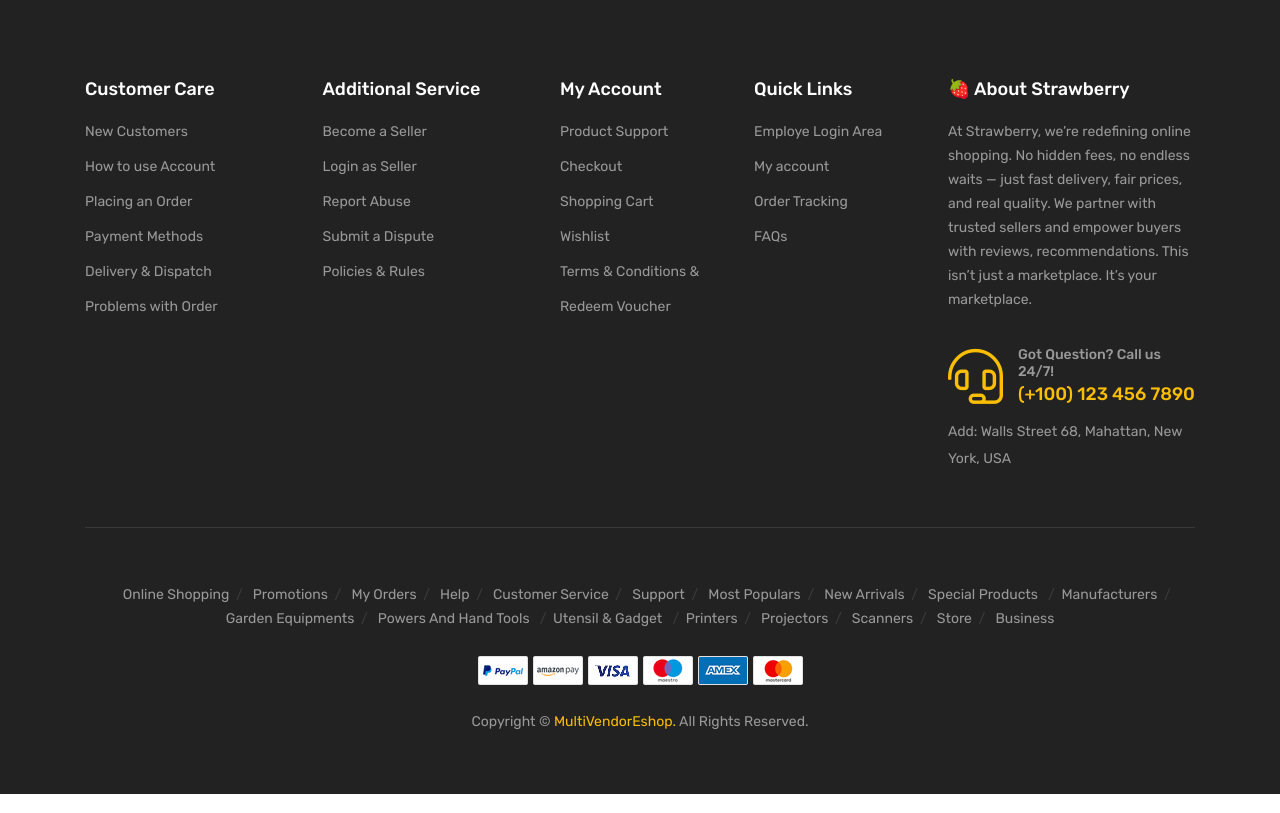
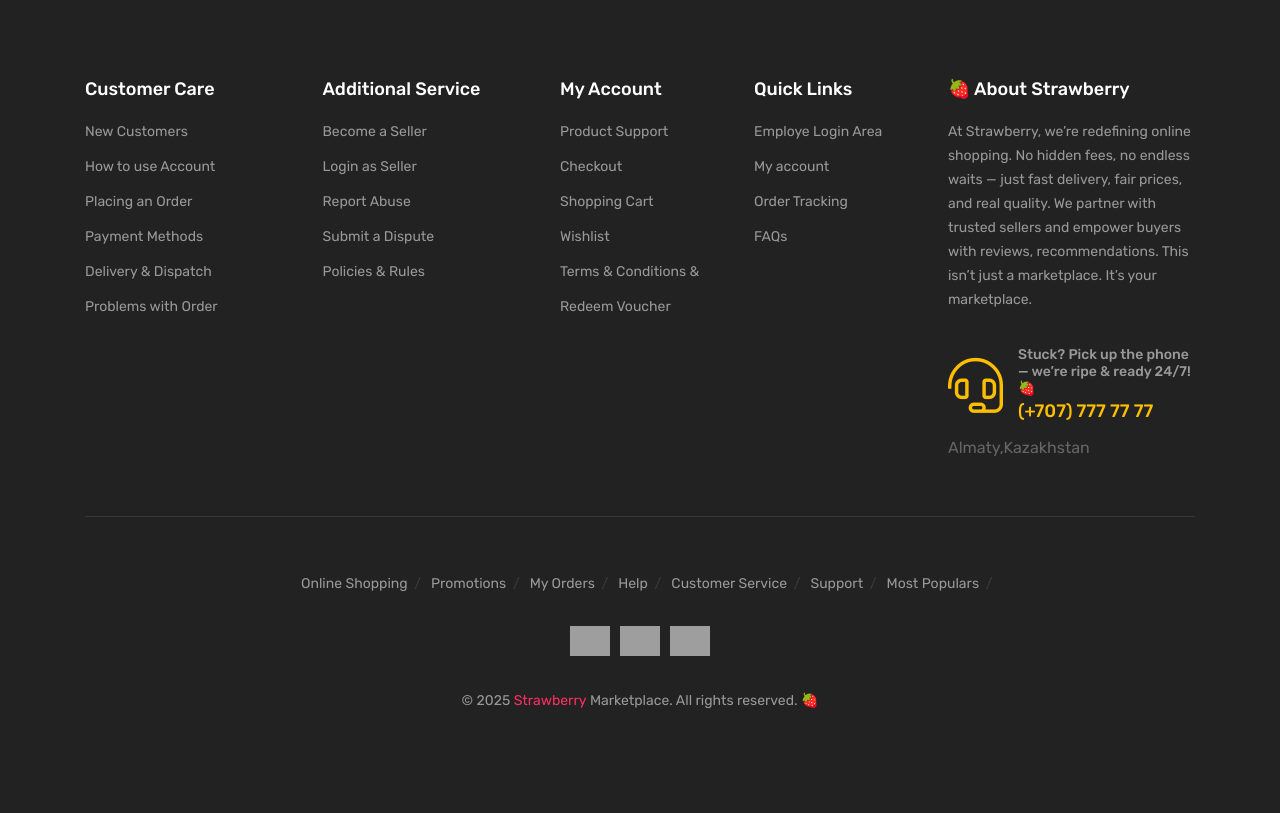
Before and after one commit to Asekeke/Strawberry1.2, a Django app: page /user/register/ in a window 1280 px wide. Shown: the part 1894-2707 px from the top of the page. Run offline with Django 4.2, Linux system fonts and the light colour scheme; some libraries are stand-ins or nearby versions; some web fonts are replaced; grey boxes are pictures that could not be loaded.

Commit message:
еще клубнички

```diff
--- a/templates/baseFiles/base.html
+++ b/templates/baseFiles/base.html
@@ -738,27 +738,25 @@ This isn’t just a marketplace. It’s your marketplace.
                               <i class="fal fa-headset"></i>
                             </div>
                             <div class="text">
-                              <h4>Got Question? Call us 24/7!</h4>
+                              <h4>Stuck? Pick up the phone — we’re ripe & ready 24/7! 🍓 </h4>
                               <span
-                                ><a href="tel:100-123-456-7890"
-                                  >(+100) 123 456 7890</a
+                                ><a href="tel:87077777777"
+                                  >(+707) 777 77 77 </a
                                 ></span
                               >
                             </div>
                           </div>
                           <div class="footer__info">
-                            <ul>
                               <li>
                                 <span
-                                  >Add:
+                                >
                                   <a
                                           target="_blank"
-                                    href="https://goo.gl/maps/c82DDZ8ALvL878Bv8"
-                                    >Walls Street 68, Mahattan, New York, USA</a
+                                          href="https://maps.app.goo.gl/cyB1bEzHhSqRzZaQ9"
+                                  >Almaty,Kazakhstan</a
                                   ></span
                                 >
                               </li>
-                            </ul>
                           </div>
                         </div>
                       </div>
@@ -783,31 +781,41 @@ This isn’t just a marketplace. It’s your marketplace.
                       <a href="#">Customer Service</a>
                       <a href="#">Support</a>
                       <a href="#">Most Populars</a>
-                      <a href="#">New Arrivals</a>
-                      <a href="#">Special Products </a>
-                      <a href="#">Manufacturers</a>
+
                       <br />
-                      <a href="#">Garden Equipments</a>
-                      <a href="#">Powers And Hand Tools </a>
-                      <a href="#">Utensil &amp; Gadget </a>
-                      <a href="#">Printers</a>
-                      <a href="#">Projectors</a>
-                      <a href="#">Scanners</a>
-                      <a href="#">Store</a>
-                      <a href="#">Business</a>
-                    </p>
+
+
+
+
+<div class="footer-bottom pt-30 pb-30">
+  <div class="container">
+    <div class="row">
+      <div class="col-lg-12">
+        <div class="copyright-text text-center">
+          <!-- Вариант 1: Используем прямые ссылки на SVG через CDN -->
+          <div class="payment-methods text-center mb-25">
+            <div class="payment-icons" style="display: inline-flex; gap: 10px;">
+
+              <img src="https://cdn.jsdelivr.net/npm/simple-icons@v5/icons/applepay.svg" width="40" alt="Apple Pay">
+              <img src="https://cdn.jsdelivr.net/npm/simple-icons@v5/icons/googlepay.svg" width="40" alt="Google Pay">
+              <img src="https://cdn.jsdelivr.net/npm/simple-icons@v5/icons/paypal.svg" width="40" alt="PayPal">
             </div>
+          </div>
+
+          <!-- Вариант 2: Локальные файлы (проверьте пути!) -->
+          <!--
           <div class="payment-image text-center mb-25">
-                    <a href="#"
-                      ><img
-                        src="{% static 'assets/img/payment/payment.png' %}"
-                        alt=""
-                    /></a>
+            <img src="{% static 'assets/img/payment/payment-methods.png' %}"
+                 alt="Payment methods"
+                 style="max-width: 300px; height: auto;">
           </div>
+          -->
+
           <div class="copy-right-area text-center">
             <p>
-                      Copyright © <span>MultiVendorEshop.</span> All Rights Reserved.
-
+              © 2025 <span style="color: #ff2e63;">Strawberry</span> Marketplace.
+              All rights reserved.
+              <span class="emoji">🍓</span>
             </p>
           </div>
         </div>
@@ -815,8 +823,6 @@ This isn’t just a marketplace. It’s your marketplace.
     </div>
   </div>
 </div>
-      </div>
-    </footer>
     <!-- footer-end -->
 
     <!-- JS here -->
```
Lines whose indentation alone changed are shown as unchanged.
